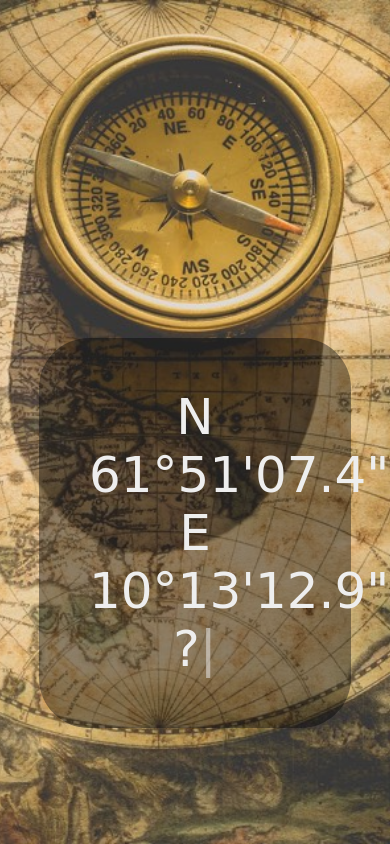
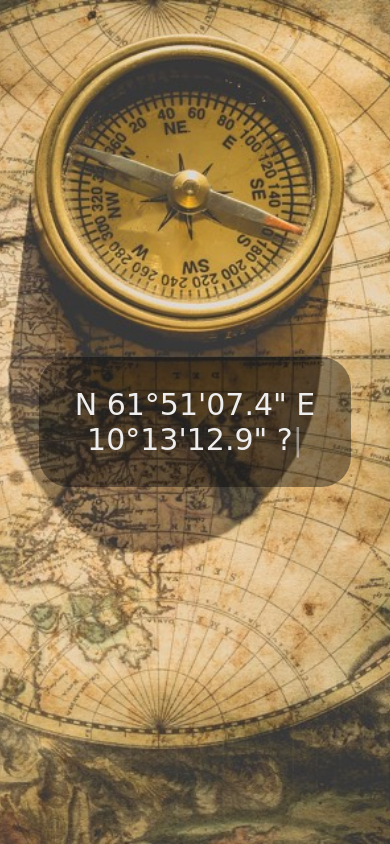
Before and after one commit to fgutmann/mar-18, a plain HTML site: page index.html in a window 390 px wide. Drawn offline with Linux system fonts and the light colour scheme; a web font is replaced by a local one.

Commit message:
Better font size, center text-container

```diff
--- a/index.html
+++ b/index.html
@@ -16,12 +16,13 @@
 				background:url('background.jpg') no-repeat 95% 50%;;
 				background-size:cover;
 				background-color:#000;
+				display:flex;
+				align-items:center;
 			}
 
 			/* text box */
 			.text {
-				position:relative;
-				top:40%;
+				flex-grow:1;
 				margin:0 10%;
 				padding:1em;
 				border-radius:1em;
@@ -30,6 +31,12 @@
 				font-size:50px;
 				text-align:center;
 				font-family: 'Sedgwick Ave Display', cursive;
+			}
+
+			@media (max-width: 767px) {
+				.text {
+					font-size:30px;
+				}
 			}
 
 			/* cursor blinking */
```
